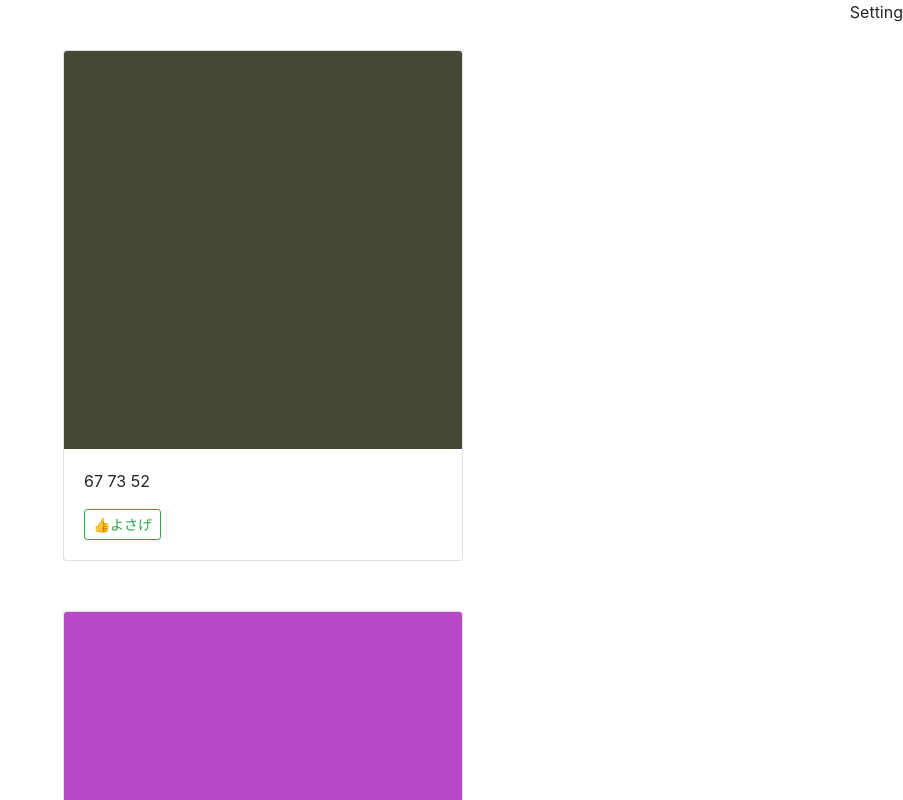
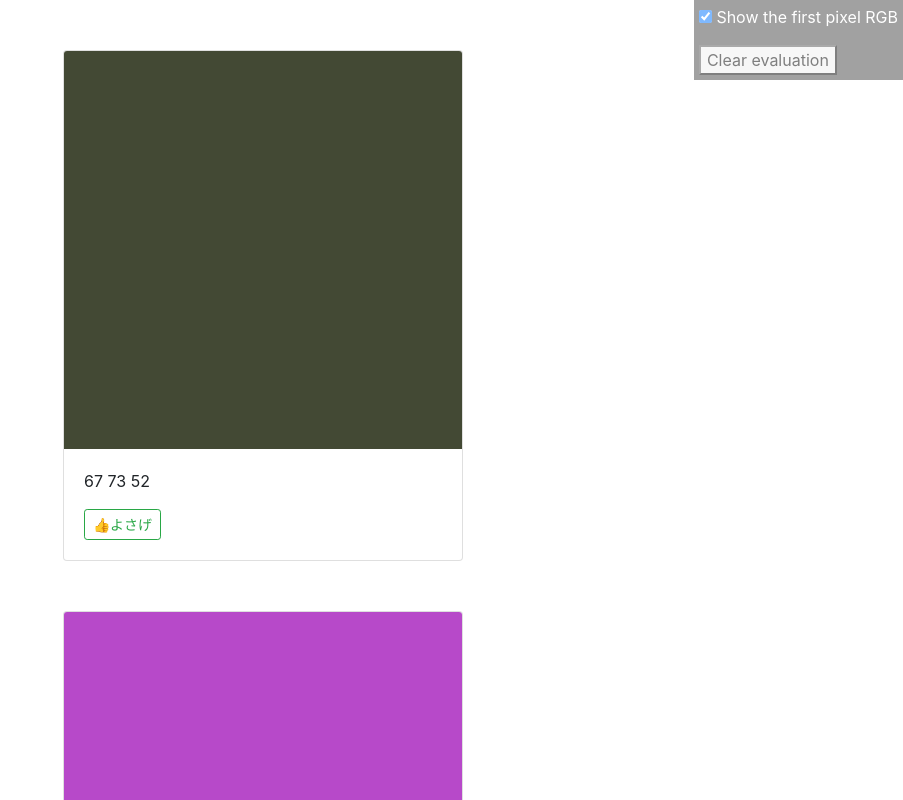
Before and after one commit to hatashiro/futaba, a Nuxt app: page /1-pixel in a window 1280 px wide. Shown: the top 800 px of the page, without its empty margins (377-1280 px from the left). Built offline with nearby package versions, Linux system fonts and the light colour scheme.

Commit message:
Implement setting component

```diff
--- a/components/Image.vue
+++ b/components/Image.vue
@@ -6,7 +6,7 @@
       class="card-img-top">
     <div class="card-body">
       <p class="card-text">
-        {{ pixelText }}
+        <template v-if="setting.showFirstPixel">{{ pixelText }}</template>
       </p>
       <button
         :class="`btn${this.eval > 0 ? '' : '-outline'}-success`"
@@ -45,6 +45,10 @@ export default {
 
     eval() {
       return this.$store.state.eval.evaluation[this.id]
+    },
+
+    setting() {
+      return this.$store.state.setting
     }
   },
 
--- a/components/Setting.vue
+++ b/components/Setting.vue
@@ -1,11 +1,48 @@
 <template>
-  <div id="setting">Setting</div>
+  <div id="setting">
+    <p>
+      <input
+        v-model="showFirstPixel"
+        type="checkbox">
+      Show the first pixel RGB
+    </p>
+    <button @click="clearEvaluation">Clear evaluation</button>
+  </div>
 </template>
+
+<script>
+import { mapActions } from 'vuex'
+
+const computedSetting = key => ({
+  get() {
+    return this.$store.state.setting[key]
+  },
+  set(value) {
+    console.log(value)
+    this.$store.dispatch('setting/set', { key, value })
+  }
+})
+
+export default {
+  computed: {
+    showFirstPixel: computedSetting('showFirstPixel')
+  },
+
+  methods: {
+    ...mapActions('eval', { clearEvaluation: 'clear' })
+  }
+}
+</script>
 
 <style scoped>
 #setting {
   position: fixed;
   top: 0;
   right: 0;
+  background: #444;
+  color: white;
+  padding: 5px;
+  opacity: 0.5;
+  z-index: 100;
 }
 </style>
--- a/store/eval.js
+++ b/store/eval.js
@@ -23,11 +23,20 @@ export const actions = {
   evaluate({ commit, dispatch }, { id, val }) {
     commit('setEvaluation', { id, val })
     dispatch('sync')
+  },
+
+  clear({ commit, dispatch }) {
+    commit('clearEvaluation')
+    dispatch('sync')
   }
 }
 
 export const mutations = {
   setEvaluation(state, { id, val }) {
     Vue.set(state.evaluation, id, val)
+  },
+
+  clearEvaluation(state) {
+    state.evaluation = {}
   }
 }
--- /dev/null
+++ b/store/setting.js
@@ -0,0 +1,17 @@
+import Vue from 'vue'
+
+export const state = () => ({
+  showFirstPixel: true
+})
+
+export const actions = {
+  set({ commit }, { key, value }) {
+    commit('set', { key, value })
+  }
+}
+
+export const mutations = {
+  set(state, { key, value }) {
+    Vue.set(state, key, value)
+  }
+}
```
